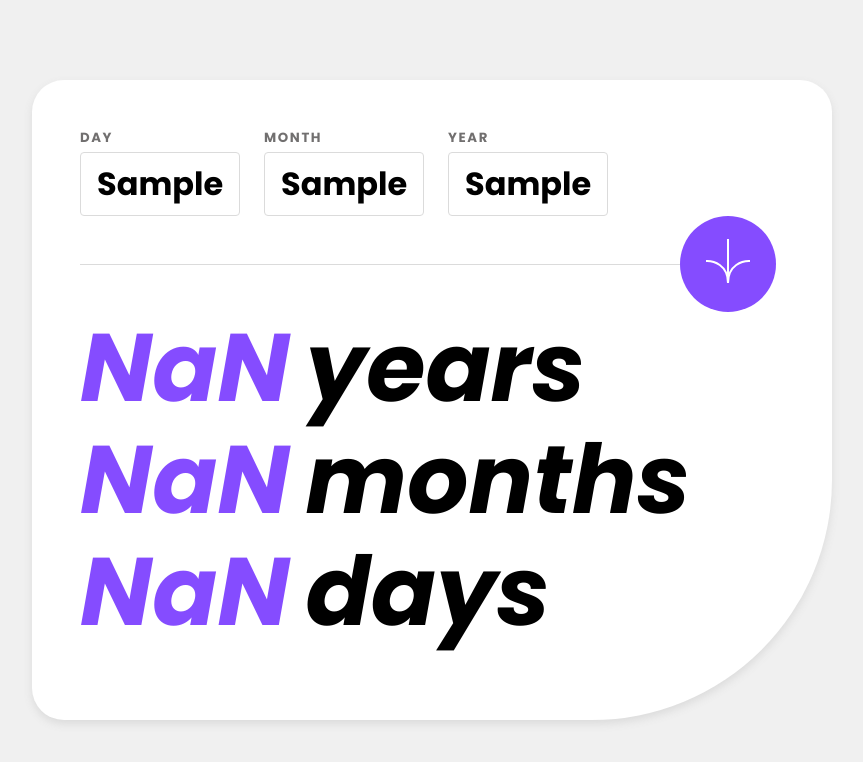
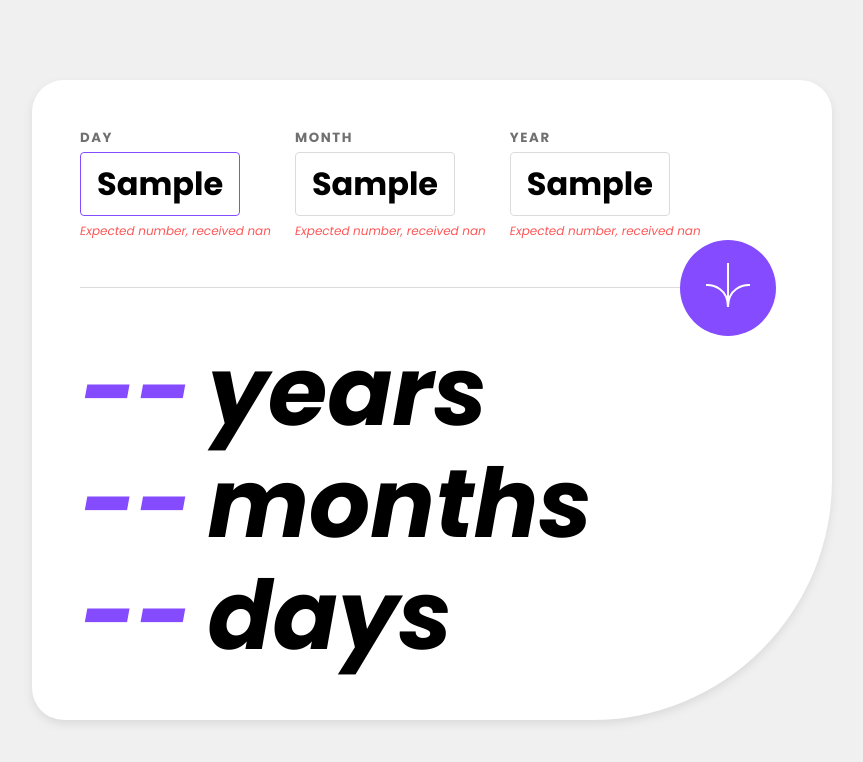
Before and after one commit to maiaralange/AgeCalculator, a React (Vite) app: page / in a window 1280 px wide. Both pictures are taken after typing "Sample", "Sample", "Sample" into the empty fields and a click on the button 936 px from the left and 264 px from the top of the page. Shown: the top 762 px of the page, without its empty margins (208-1071 px from the left). Built offline with nearby package versions, Linux system fonts and the light colour scheme.

Commit message:
Including zod validation for form

```diff
--- a/package.json
+++ b/package.json
@@ -10,9 +10,13 @@
     "preview": "vite preview"
   },
   "dependencies": {
+    "@hookform/resolvers": "^3.1.0",
+    "dayjs": "^1.11.7",
     "react": "^18.2.0",
     "react-dom": "^18.2.0",
-    "styled-components": "^6.0.0-rc.1"
+    "react-hook-form": "^7.43.9",
+    "styled-components": "^6.0.0-rc.1",
+    "zod": "^3.21.4"
   },
   "devDependencies": {
     "@types/react": "^18.0.28",
--- a/src/components/DateInput/index.tsx
+++ b/src/components/DateInput/index.tsx
@@ -1,26 +1,31 @@
-import { Container, Input, Title } from './styles';
+import { ComponentProps, ElementRef, forwardRef } from 'react';
+import { DateType } from '../Header';
+import { Container, ErrorMessage, Input, Title } from './styles';
 
-interface DateInputProps {
-  label: string;
-  placeholder: string;
-  update: (value: string) => void;
-  value: string;
+export interface DateInputProps extends ComponentProps<typeof Input> {
+  dateType: DateType;
+  errorMessage?: string;
 }
 
-export function DateInput({
-  label,
-  placeholder,
-  update,
-  value
-}: DateInputProps) {
-  return (
-    <Container>
-      <Title>{label}</Title>
-      <Input
-        onChange={(event) => update(event.target.value)}
-        value={value}
-        placeholder={placeholder}
-      />
-    </Container>
-  );
-}
+export const DateInput = forwardRef<ElementRef<typeof Input>, DateInputProps>(
+  ({ dateType, errorMessage, ...props }, ref) => {
+    const map: {
+      [key in DateType]: {
+        placeholder: string;
+        label: string;
+      };
+    } = {
+      [DateType.Day]: { placeholder: 'DD', label: 'DAY' },
+      [DateType.Month]: { placeholder: 'MM', label: 'MONTH' },
+      [DateType.Year]: { placeholder: 'YYYY', label: 'YEAR' }
+    };
+
+    return (
+      <Container>
+        <Title>{map[dateType].label}</Title>
+        <Input ref={ref} placeholder={map[dateType].placeholder} {...props} />
+        {errorMessage && <ErrorMessage>{errorMessage}</ErrorMessage>}
+      </Container>
+    );
+  }
+);
--- a/src/components/DateInput/styles.ts
+++ b/src/components/DateInput/styles.ts
@@ -26,3 +26,10 @@ export const Input = styled.input`
     border-color: var(--purple);
   }
 `;
+
+export const ErrorMessage = styled.p`
+  padding-top: 0.1rem;
+  color: var(--red);
+  font-style: italic;
+  font-size: 0.75rem;
+`;
--- a/src/components/Header/index.tsx
+++ b/src/components/Header/index.tsx
@@ -1,35 +1,72 @@
-import { FormEvent, useState } from 'react';
+import { zodResolver } from '@hookform/resolvers/zod';
+import { useForm } from 'react-hook-form';
+import { z } from 'zod';
 import submitImg from '../../assets/icon-arrow.svg';
 import { useAge } from '../../context/useAge';
 import { DateInput } from '../DateInput';
 import { Container, Form, Line, Submit, SubmitButton } from './styles';
 
+export enum DateType {
+  Day,
+  Month,
+  Year
+}
+
+interface FormInput {
+  day: number;
+  month: number;
+  year: number;
+}
+
+const birthdaySchema = z.object({
+  day: z.coerce
+    .number()
+    .int()
+    .positive({ message: 'Must be a valid day' })
+    .min(1, { message: 'Must be a valid day' })
+    .max(31, { message: 'Must be a valid day' }),
+  month: z.coerce
+    .number()
+    .int()
+    .positive({ message: 'Must be a valid month' })
+    .min(1, { message: 'Must be a valid month' })
+    .max(12, { message: 'Must be a valid month' }),
+  year: z.coerce
+    .number()
+    .int()
+    .positive({ message: 'Must be a valid year' })
+    .max(new Date().getFullYear(), { message: 'Must be a valid year' })
+});
+
 export function Header() {
+  const {
+    register,
+    handleSubmit,
+    formState: { errors }
+  } = useForm<FormInput>({ resolver: zodResolver(birthdaySchema) });
   const { calculateAge } = useAge();
-  const [day, setDay] = useState('');
-  const [month, setMonth] = useState('');
-  const [year, setYear] = useState('');
 
-  function handleSubmit(event: FormEvent) {
-    event.preventDefault();
-    calculateAge(Number(day), Number(month), Number(year));
+  function submit(data: FormInput) {
+    calculateAge(data.day, data.month, data.year);
   }
 
   return (
-    <Container onSubmit={handleSubmit}>
+    <Container onSubmit={handleSubmit(submit)}>
       <Form>
-        <DateInput label="DAY" placeholder="DD" value={day} update={setDay} />
         <DateInput
-          label="MONTH"
-          placeholder="MM"
-          value={month}
-          update={setMonth}
+          dateType={DateType.Day}
+          errorMessage={errors.day?.message}
+          {...register('day')}
         />
         <DateInput
-          label="YEAR"
-          placeholder="YYYY"
-          value={year}
-          update={setYear}
+          dateType={DateType.Month}
+          errorMessage={errors.month?.message}
+          {...register('month')}
+        />
+        <DateInput
+          dateType={DateType.Year}
+          errorMessage={errors.year?.message}
+          {...register('year')}
         />
       </Form>
       <Submit>
--- a/src/styles/global.ts
+++ b/src/styles/global.ts
@@ -5,6 +5,7 @@ export const GlobalStyle = createGlobalStyle`
     --background: hsl(0, 0%, 94%);
     --purple: hsl(259, 100%, 65%);
     --black: hsl(0, 0%, 8%);
+    --red: hsl(0, 100%, 67%);
     --text-body: hsl(0, 1%, 44%);
     --shadow: hsl(0, 0%, 86%);
     --shape: hsl(0, 0%, 100%);
```
